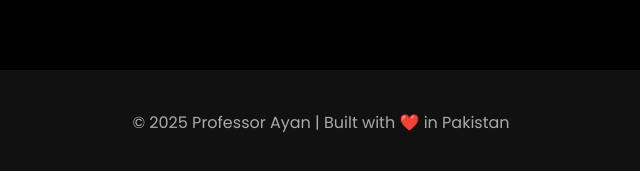
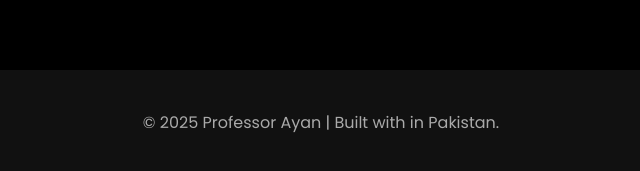
Before and after one commit to ayan123-afk/Professor-Ayan---Portfolio3, a plain HTML site: page index.html in a window 1280 px wide. Shown: the part 1945-2116 px from the top of the page, 319-959 px from the left. Drawn offline with Linux system fonts and the light colour scheme.

Commit message:
index.html

```diff
--- a/index.html
+++ b/index.html
@@ -261,7 +261,7 @@
 
   <!-- Footer -->
   <footer>
-    &copy; 2025 Professor Ayan | Built with ❤️ in Pakistan
+    &copy; 2025 Professor Ayan | Built with in Pakistan.
   </footer>
 
   <!-- Typing JavaScript -->
```
